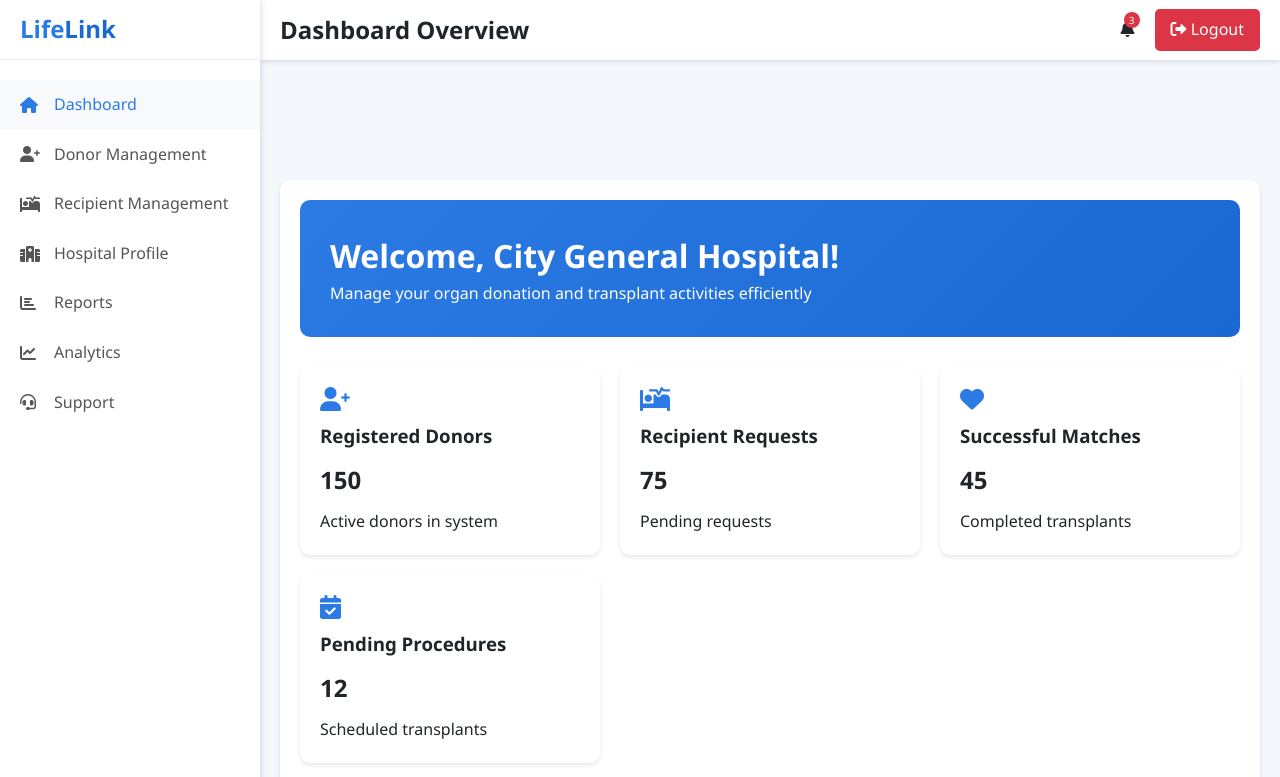
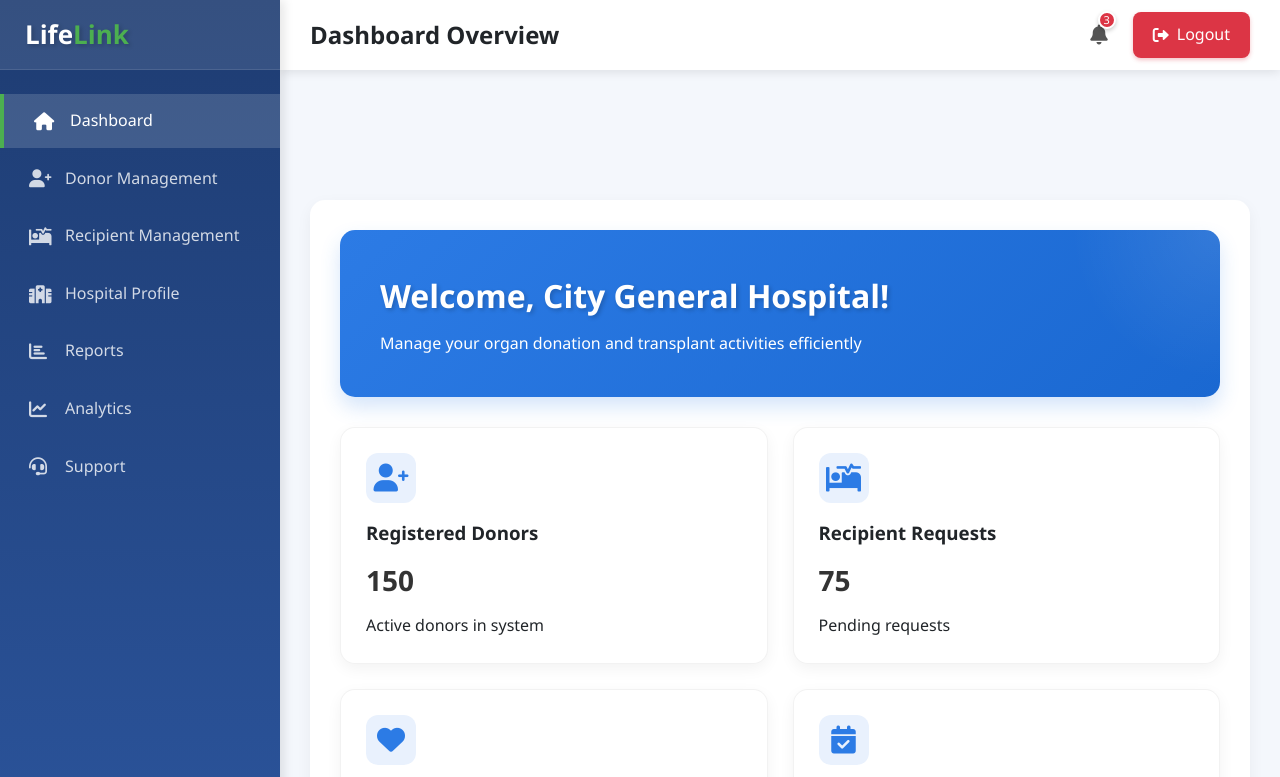
Before and after one commit to ramachandraa-ps/PDD-LifeLink, a plain HTML site: page hospital-dashboard.html in a window 1280 px wide. Shown: the top 777 px of the page. Drawn offline with nearby package versions, Linux system fonts and the light colour scheme.

Commit message:
Colored  dashboard for  hospital login

```diff
--- a/hospital-dashboard.html
+++ b/hospital-dashboard.html
@@ -11,11 +11,13 @@
         :root {
             --primary-color: #2C7BE5;
             --secondary-color: #1a68d1;
-            --sidebar-width: 260px;
-            --header-height: 60px;
+            --accent-color: #4CAF50;
+            --sidebar-width: 280px;
+            --header-height: 70px;
             --success-color: #28a745;
             --warning-color: #ffc107;
             --danger-color: #dc3545;
+            --sidebar-bg: linear-gradient(180deg, #1e3c72 0%, #2a5298 100%);
         }
 
         * {
@@ -37,28 +39,31 @@
             top: 0;
             bottom: 0;
             width: var(--sidebar-width);
-            background: white;
-            box-shadow: 2px 0 5px rgba(0,0,0,0.1);
+            background: var(--sidebar-bg);
+            box-shadow: 4px 0 10px rgba(0,0,0,0.1);
             z-index: 1000;
             transition: all 0.3s ease;
+            color: white;
         }
 
         .sidebar-header {
             height: var(--header-height);
             display: flex;
             align-items: center;
-            padding: 0 20px;
-            border-bottom: 1px solid #eee;
+            padding: 0 25px;
+            background: rgba(255, 255, 255, 0.1);
+            border-bottom: 1px solid rgba(255, 255, 255, 0.1);
         }
 
         .sidebar-header .logo {
-            font-size: 24px;
+            font-size: 26px;
             font-weight: bold;
-            color: var(--primary-color);
+            color: white;
+            text-shadow: 2px 2px 4px rgba(0,0,0,0.2);
         }
 
         .sidebar-header .logo span {
-            color: var(--secondary-color);
+            color: #4CAF50;
         }
 
         .nav-menu {
@@ -66,30 +71,42 @@
         }
 
         .nav-item {
-            padding: 12px 20px;
+            padding: 14px 25px;
             display: flex;
             align-items: center;
-            color: #555;
+            color: rgba(255, 255, 255, 0.8);
             text-decoration: none;
             transition: all 0.3s;
             cursor: pointer;
+            border-left: 4px solid transparent;
+            margin: 4px 0;
         }
 
-        .nav-item:hover, .nav-item.active {
-            background: #f8f9fa;
-            color: var(--primary-color);
+        .nav-item:hover {
+            background: rgba(255, 255, 255, 0.1);
+            color: white;
+            border-left-color: var(--accent-color);
+            padding-left: 30px;
+        }
+
+        .nav-item.active {
+            background: rgba(255, 255, 255, 0.15);
+            color: white;
+            border-left-color: var(--accent-color);
+            padding-left: 30px;
         }
 
         .nav-item i {
             width: 24px;
-            margin-right: 10px;
+            margin-right: 12px;
+            font-size: 18px;
         }
 
         /* Main Content Styles */
         .main-content {
             margin-left: var(--sidebar-width);
-            padding: 20px;
-            padding-top: calc(var(--header-height) + 20px);
+            padding: 30px;
+            padding-top: calc(var(--header-height) + 30px);
         }
 
         /* Header Styles */
@@ -100,101 +117,172 @@
             right: 0;
             height: var(--header-height);
             background: white;
-            box-shadow: 0 2px 5px rgba(0,0,0,0.1);
+            box-shadow: 0 2px 10px rgba(0,0,0,0.1);
             display: flex;
             align-items: center;
             justify-content: space-between;
-            padding: 0 20px;
+            padding: 0 30px;
             z-index: 900;
         }
 
         .header-right {
             display: flex;
             align-items: center;
-            gap: 20px;
+            gap: 25px;
         }
 
         .notification-bell {
             position: relative;
             cursor: pointer;
+            font-size: 20px;
+            color: #555;
+            transition: color 0.3s;
+        }
+
+        .notification-bell:hover {
+            color: var(--primary-color);
         }
 
         .notification-badge {
             position: absolute;
-            top: -5px;
-            right: -5px;
+            top: -8px;
+            right: -8px;
             background: var(--danger-color);
             color: white;
             border-radius: 50%;
-            width: 16px;
-            height: 16px;
-            font-size: 10px;
+            width: 18px;
+            height: 18px;
+            font-size: 11px;
             display: flex;
             align-items: center;
             justify-content: center;
+            border: 2px solid white;
+            box-shadow: 0 2px 4px rgba(0,0,0,0.2);
         }
 
         .logout-btn {
             background: var(--danger-color);
             color: white;
-            padding: 8px 16px;
-            border-radius: 5px;
+            padding: 10px 20px;
+            border-radius: 8px;
             text-decoration: none;
-            transition: background 0.3s;
+            transition: all 0.3s;
+            display: flex;
+            align-items: center;
+            gap: 8px;
+            font-weight: 500;
+            box-shadow: 0 2px 4px rgba(220, 53, 69, 0.3);
         }
 
         .logout-btn:hover {
             background: #c82333;
+            transform: translateY(-2px);
+            box-shadow: 0 4px 8px rgba(220, 53, 69, 0.4);
         }
 
         /* Dashboard Content Styles */
         .welcome-section {
             background: linear-gradient(135deg, var(--primary-color) 0%, var(--secondary-color) 100%);
             color: white;
-            padding: 30px;
-            border-radius: 10px;
+            padding: 40px;
+            border-radius: 15px;
             margin-bottom: 30px;
+            box-shadow: 0 10px 20px rgba(44, 123, 229, 0.2);
+            position: relative;
+            overflow: hidden;
+        }
+
+        .welcome-section::before {
+            content: '';
+            position: absolute;
+            top: 0;
+            right: 0;
+            width: 300px;
+            height: 300px;
+            background: radial-gradient(circle, rgba(255,255,255,0.1) 0%, rgba(255,255,255,0) 70%);
+            border-radius: 50%;
+            transform: translate(50%, -50%);
+        }
+
+        .welcome-section h1 {
+            font-size: 32px;
+            margin-bottom: 10px;
+            text-shadow: 2px 2px 4px rgba(0,0,0,0.2);
         }
 
         .stats-grid {
             display: grid;
-            grid-template-columns: repeat(auto-fit, minmax(250px, 1fr));
-            gap: 20px;
+            grid-template-columns: repeat(auto-fit, minmax(280px, 1fr));
+            gap: 25px;
             margin-bottom: 30px;
         }
 
         .stat-card {
             background: white;
-            padding: 20px;
-            border-radius: 10px;
-            box-shadow: 0 2px 4px rgba(0,0,0,0.1);
-            transition: transform 0.3s;
+            padding: 25px;
+            border-radius: 15px;
+            box-shadow: 0 5px 15px rgba(0,0,0,0.05);
+            transition: all 0.3s;
+            border: 1px solid rgba(0,0,0,0.05);
+            position: relative;
+            overflow: hidden;
+        }
+
+        .stat-card::before {
+            content: '';
+            position: absolute;
+            top: 0;
+            left: 0;
+            width: 100%;
+            height: 4px;
+            background: linear-gradient(90deg, var(--primary-color), var(--secondary-color));
+            opacity: 0;
+            transition: opacity 0.3s;
         }
 
         .stat-card:hover {
             transform: translateY(-5px);
+            box-shadow: 0 8px 25px rgba(0,0,0,0.1);
+        }
+
+        .stat-card:hover::before {
+            opacity: 1;
         }
 
         .stat-card i {
-            font-size: 24px;
+            font-size: 28px;
             color: var(--primary-color);
-            margin-bottom: 10px;
+            margin-bottom: 15px;
+            background: rgba(44, 123, 229, 0.1);
+            width: 50px;
+            height: 50px;
+            display: flex;
+            align-items: center;
+            justify-content: center;
+            border-radius: 12px;
         }
 
         .stat-number {
-            font-size: 24px;
+            font-size: 28px;
             font-weight: bold;
             margin: 10px 0;
+            color: #333;
         }
 
         /* Content Sections */
         .content-section {
             display: none;
             background: white;
-            padding: 20px;
-            border-radius: 10px;
-            box-shadow: 0 2px 4px rgba(0,0,0,0.1);
-            margin-bottom: 20px;
+            padding: 30px;
+            border-radius: 15px;
+            box-shadow: 0 5px 15px rgba(0,0,0,0.05);
+            margin-bottom: 30px;
+            animation: fadeIn 0.3s ease-in-out;
+        }
+
+        @keyframes fadeIn {
+            from { opacity: 0; transform: translateY(10px); }
+            to { opacity: 1; transform: translateY(0); }
         }
 
         .content-section.active {
@@ -204,12 +292,13 @@
         /* Table Styles */
         .data-table {
             width: 100%;
-            border-collapse: collapse;
+            border-collapse: separate;
+            border-spacing: 0;
             margin-top: 20px;
         }
 
         .data-table th, .data-table td {
-            padding: 12px;
+            padding: 15px;
             text-align: left;
             border-bottom: 1px solid #eee;
         }
@@ -217,34 +306,90 @@
         .data-table th {
             background: #f8f9fa;
             font-weight: 600;
+            color: #333;
         }
 
-        /* Form Styles */
-        .form-group {
-            margin-bottom: 20px;
+        .data-table tbody tr {
+            transition: all 0.3s;
         }
 
-        .form-group label {
-            display: block;
-            margin-bottom: 5px;
-            font-weight: 500;
+        .data-table tbody tr:hover {
+            background: #f8f9fa;
         }
 
-        .form-group input, .form-group select {
-            width: 100%;
-            padding: 8px 12px;
-            border: 1px solid #ddd;
-            border-radius: 5px;
-            font-size: 14px;
+        /* Button Styles */
+        .btn {
+            padding: 8px 16px;
+            border-radius: 8px;
+            border: none;
+            cursor: pointer;
+            font-weight: 500;
+            transition: all 0.3s;
+            display: inline-flex;
+            align-items: center;
+            gap: 8px;
+        }
+
+        .btn-view {
+            background: var(--primary-color);
+            color: white;
+        }
+
+        .btn-contact {
+            background: var(--accent-color);
+            color: white;
+        }
+
+        .btn:hover {
+            transform: translateY(-2px);
+            box-shadow: 0 4px 8px rgba(0,0,0,0.1);
         }
 
         /* Chart Container */
         .chart-container {
             background: white;
-            padding: 20px;
-            border-radius: 10px;
-            box-shadow: 0 2px 4px rgba(0,0,0,0.1);
-            margin-top: 20px;
+            padding: 25px;
+            border-radius: 15px;
+            box-shadow: 0 5px 15px rgba(0,0,0,0.05);
+            margin-top: 30px;
+            border: 1px solid rgba(0,0,0,0.05);
+        }
+
+        /* Support Cards */
+        .support-options {
+            display: grid;
+            grid-template-columns: repeat(auto-fit, minmax(250px, 1fr));
+            gap: 25px;
+            margin-top: 30px;
+        }
+
+        .support-card {
+            background: white;
+            padding: 25px;
+            border-radius: 15px;
+            box-shadow: 0 5px 15px rgba(0,0,0,0.05);
+            transition: all 0.3s;
+            text-align: center;
+            border: 1px solid rgba(0,0,0,0.05);
+        }
+
+        .support-card:hover {
+            transform: translateY(-5px);
+            box-shadow: 0 8px 25px rgba(0,0,0,0.1);
+        }
+
+        .support-card i {
+            font-size: 32px;
+            color: var(--primary-color);
+            margin-bottom: 15px;
+            background: rgba(44, 123, 229, 0.1);
+            width: 70px;
+            height: 70px;
+            display: flex;
+            align-items: center;
+            justify-content: center;
+            border-radius: 20px;
+            margin: 0 auto 20px;
         }
 
         /* Responsive Design */
@@ -255,6 +400,7 @@
 
             .main-content {
                 margin-left: 0;
+                padding: 20px;
             }
 
             .header {
@@ -263,6 +409,10 @@
 
             .sidebar.active {
                 transform: translateX(0);
+            }
+
+            .stats-grid {
+                grid-template-columns: 1fr;
             }
         }
     </style>
```
